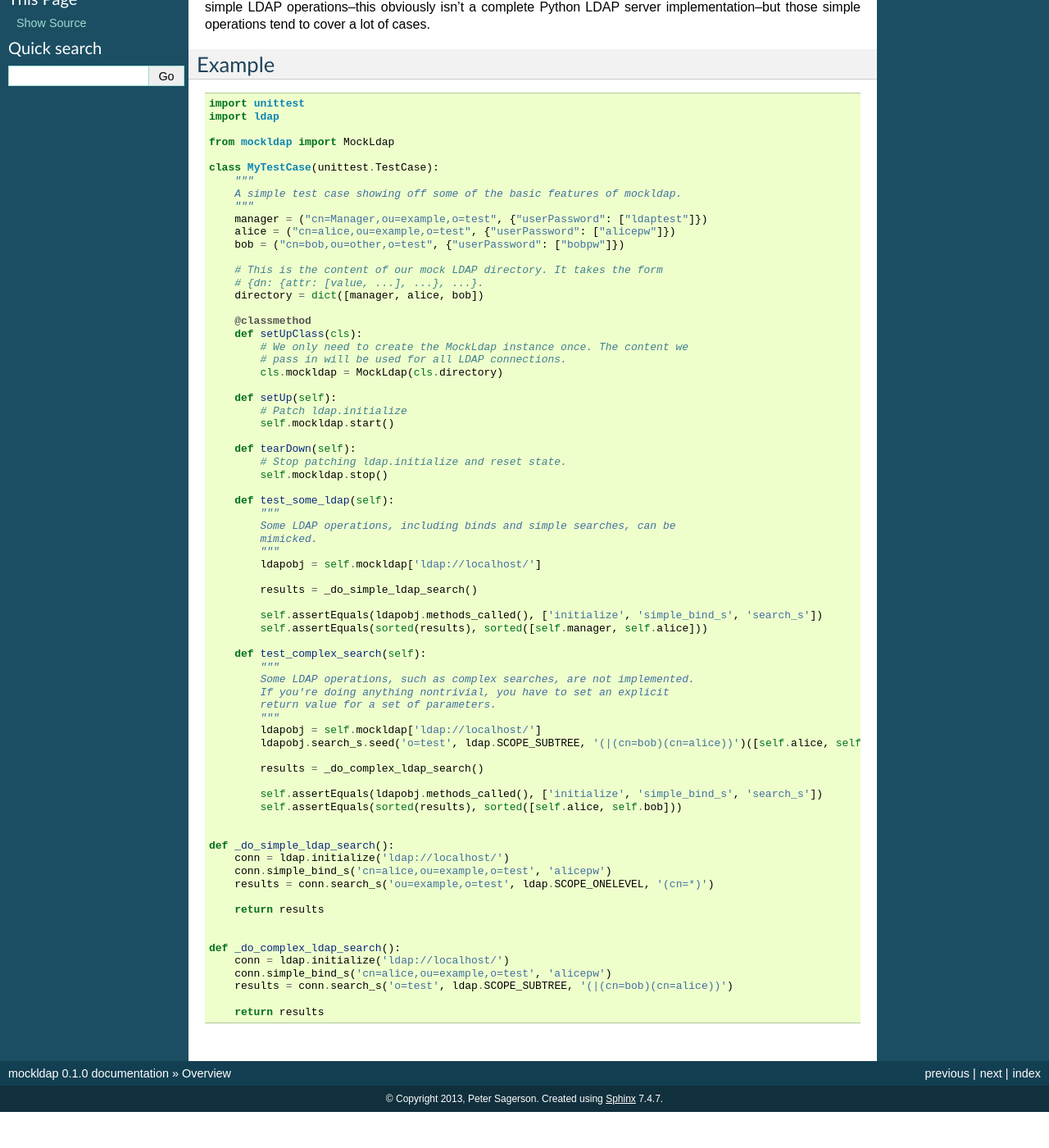
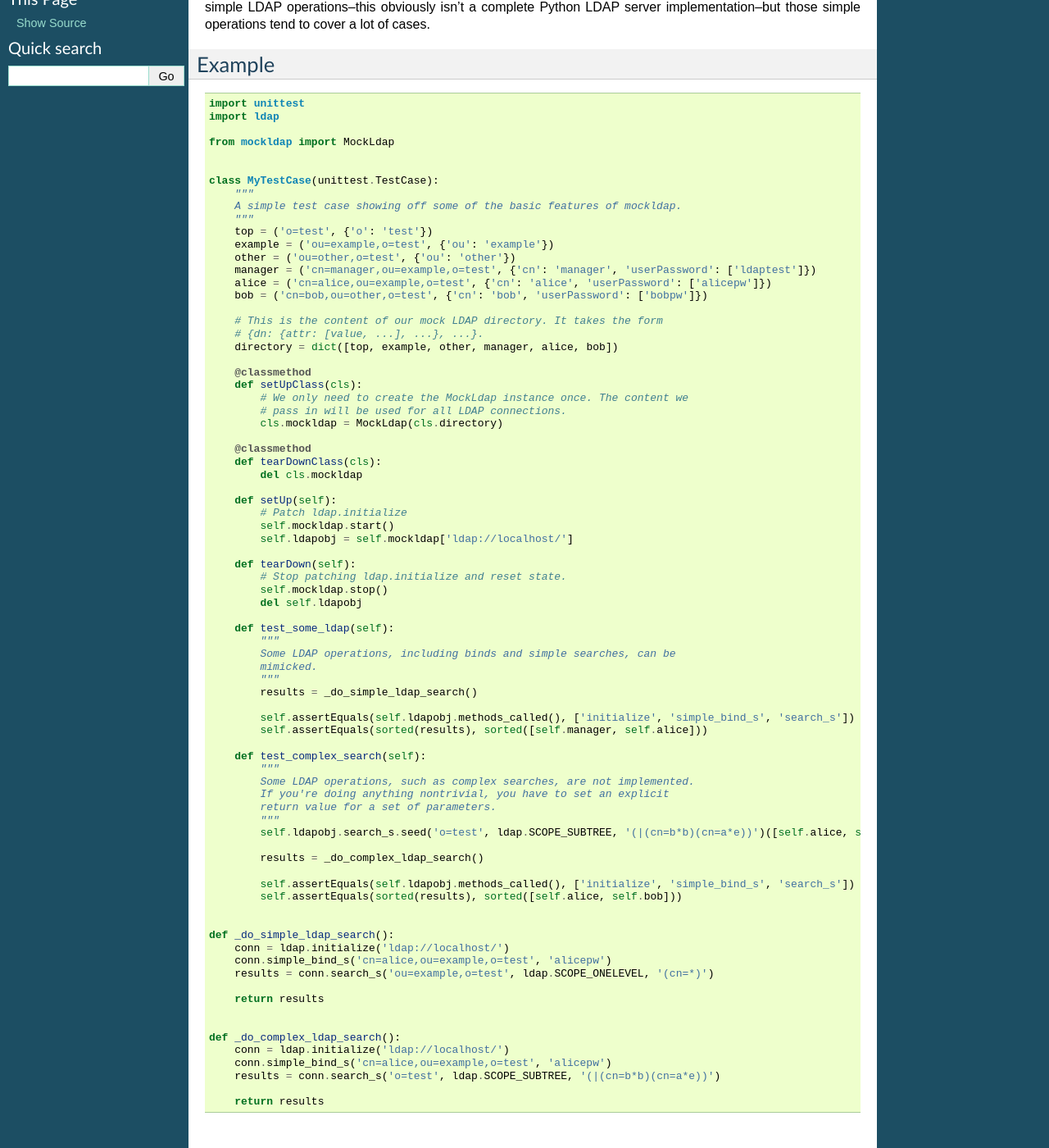
Before and after one commit to coreos/mockldap, a Sphinx documentation site: the page built from docs/source/overview.rst, in a window 1280 px wide and 1400 px high, scrolled down 236 px. Shown: the whole window at 82% size. Built offline with Sphinx 7.4.7, drawn with Linux system fonts in a browser that asks for light colours; before the commit the page ends 1592 px from its top, so only the background shows below that.

Commit message:
Documentation and readability.
This project doesn't hew dogmatically to the traditional 79-character line limit. Breaking up long lines can enhance or degrade readability, depending on the context. Subjective readability is the only thing that matters. Flake8 should be set to ignore E501.

```diff
--- a/docs/source/overview.rst
+++ b/docs/source/overview.rst
@@ -26,17 +26,21 @@ Example
 
     from mockldap import MockLdap
 
+
     class MyTestCase(unittest.TestCase):
         """
         A simple test case showing off some of the basic features of mockldap.
         """
-        manager = ("cn=Manager,ou=example,o=test", {"userPassword": ["ldaptest"]})
-        alice = ("cn=alice,ou=example,o=test", {"userPassword": ["alicepw"]})
-        bob = ("cn=bob,ou=other,o=test", {"userPassword": ["bobpw"]})
+        top = ('o=test', {'o': 'test'})
+        example = ('ou=example,o=test', {'ou': 'example'})
+        other = ('ou=other,o=test', {'ou': 'other'})
+        manager = ('cn=manager,ou=example,o=test', {'cn': 'manager', 'userPassword': ['ldaptest']})
+        alice = ('cn=alice,ou=example,o=test', {'cn': 'alice', 'userPassword': ['alicepw']})
+        bob = ('cn=bob,ou=other,o=test', {'cn': 'bob', 'userPassword': ['bobpw']})
 
         # This is the content of our mock LDAP directory. It takes the form
         # {dn: {attr: [value, ...], ...}, ...}.
-        directory = dict([manager, alice, bob])
+        directory = dict([top, example, other, manager, alice, bob])
 
         @classmethod
         def setUpClass(cls):
@@ -44,24 +48,28 @@ Example
             # pass in will be used for all LDAP connections.
             cls.mockldap = MockLdap(cls.directory)
 
+        @classmethod
+        def tearDownClass(cls):
+            del cls.mockldap
+
         def setUp(self):
             # Patch ldap.initialize
             self.mockldap.start()
+            self.ldapobj = self.mockldap['ldap://localhost/']
 
         def tearDown(self):
             # Stop patching ldap.initialize and reset state.
             self.mockldap.stop()
+            del self.ldapobj
 
         def test_some_ldap(self):
             """
             Some LDAP operations, including binds and simple searches, can be
             mimicked.
             """
-            ldapobj = self.mockldap['ldap://localhost/']
-
             results = _do_simple_ldap_search()
 
-            self.assertEquals(ldapobj.methods_called(), ['initialize', 'simple_bind_s', 'search_s'])
+            self.assertEquals(self.ldapobj.methods_called(), ['initialize', 'simple_bind_s', 'search_s'])
             self.assertEquals(sorted(results), sorted([self.manager, self.alice]))
 
         def test_complex_search(self):
@@ -70,12 +78,11 @@ Example
             If you're doing anything nontrivial, you have to set an explicit
             return value for a set of parameters.
             """
-            ldapobj = self.mockldap['ldap://localhost/']
-            ldapobj.search_s.seed('o=test', ldap.SCOPE_SUBTREE, '(|(cn=bob)(cn=alice))')([self.alice, self.bob])
+            self.ldapobj.search_s.seed('o=test', ldap.SCOPE_SUBTREE, '(|(cn=b*b)(cn=a*e))')([self.alice, self.bob])
 
             results = _do_complex_ldap_search()
 
-            self.assertEquals(ldapobj.methods_called(), ['initialize', 'simple_bind_s', 'search_s'])
+            self.assertEquals(self.ldapobj.methods_called(), ['initialize', 'simple_bind_s', 'search_s'])
             self.assertEquals(sorted(results), sorted([self.alice, self.bob]))
 
 
@@ -90,6 +97,6 @@ Example
     def _do_complex_ldap_search():
         conn = ldap.initialize('ldap://localhost/')
         conn.simple_bind_s('cn=alice,ou=example,o=test', 'alicepw')
-        results = conn.search_s('o=test', ldap.SCOPE_SUBTREE, '(|(cn=bob)(cn=alice))')
+        results = conn.search_s('o=test', ldap.SCOPE_SUBTREE, '(|(cn=b*b)(cn=a*e))')
 
         return results
```
Also changed, not shown: docs/source/directories.rst (+7 -0 lines), 4 other files.
